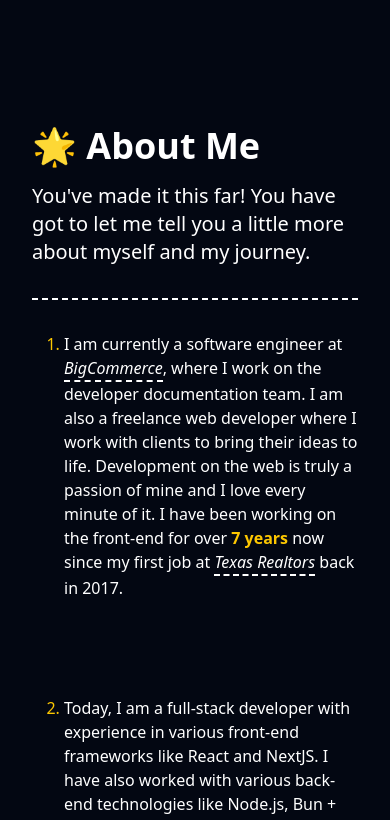
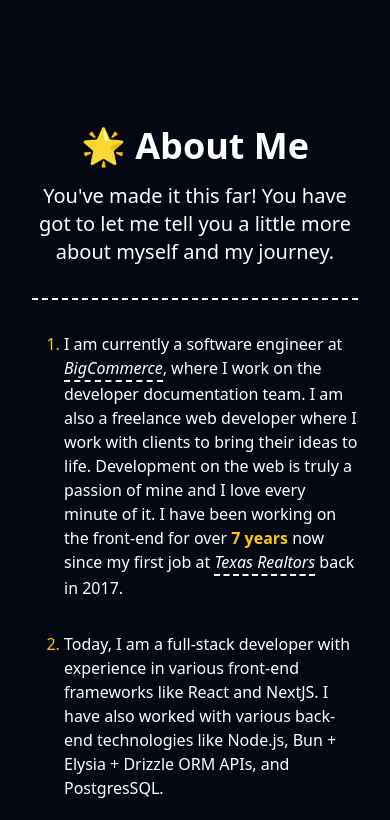
Before and after one commit to shawnycx-dev/portfolio, a Next.js app: page / in a window 390 px wide. Shown: the part 3960-4780 px from the top of the page. Built offline with nearby package versions, Linux system fonts and the light colour scheme; a web font is replaced by a local one.

Commit message:
Fix some spacing

```diff
--- a/src/components/about.tsx
+++ b/src/components/about.tsx
@@ -1,7 +1,7 @@
 export default function About() {
   return (
     <section id="about-me" className="py-20 space-y-8">
-      <div className="space-y-4">
+      <div className="space-y-4 text-center md:text-left">
         <h2 className="text-4xl font-bold">🌟 About Me</h2>
         <p className="text-xl font-light text-balance max-w-[80ch]">
           You&apos;ve made it this far! You have got to let me tell you a little more
@@ -10,7 +10,7 @@ export default function About() {
       </div>
 
       <div className="py-8 border-y-2 border-dashed">
-        <ol className="grid grid-cols-1 md:grid-cols-2 gap-24 [&>p]:leading-relaxed list-decimal list [&>li]:ml-8 [&>li::marker]:text-yellow-400">
+        <ol className="grid grid-cols-1 md:grid-cols-2 gap-8 [&>p]:leading-relaxed list-decimal list [&>li]:ml-8 [&>li::marker]:text-yellow-400">
           <li className="[&>strong]:text-yellow-400">
             I am currently a software engineer at{" "}
             <a
```
